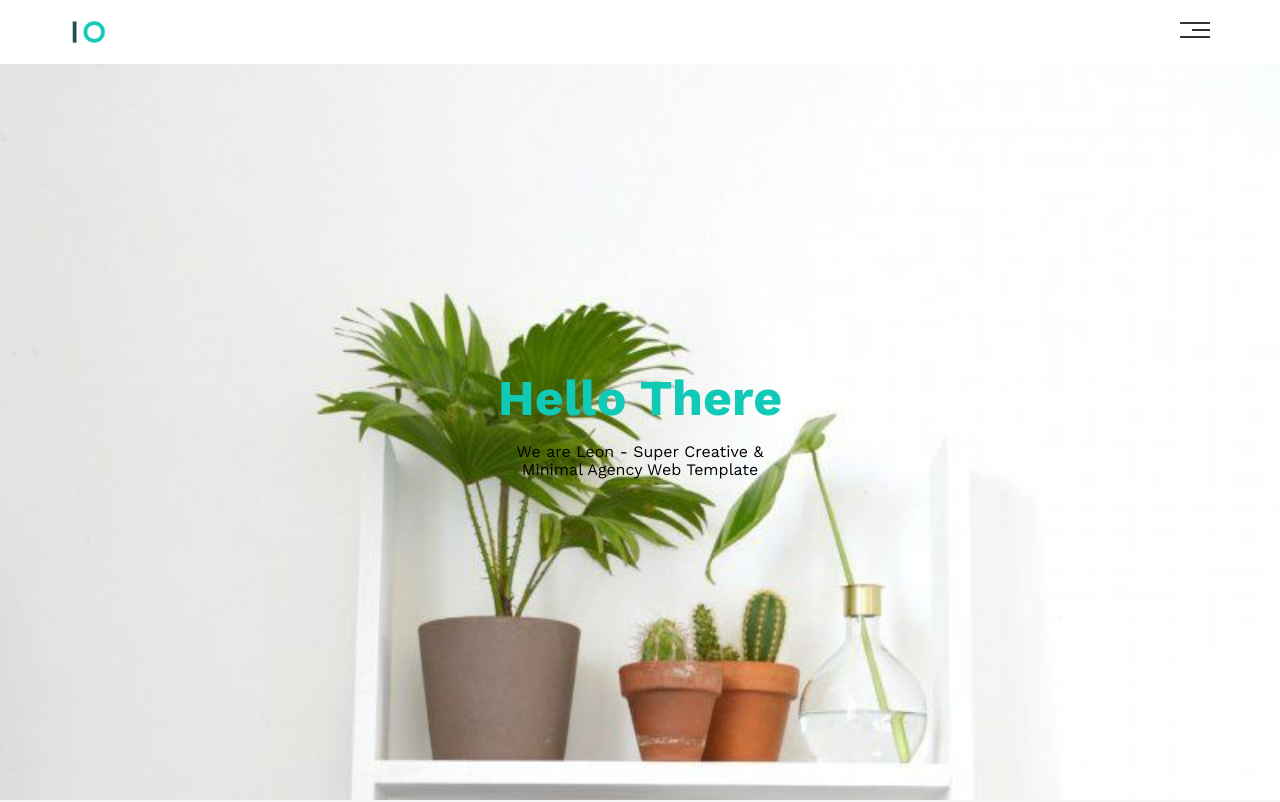
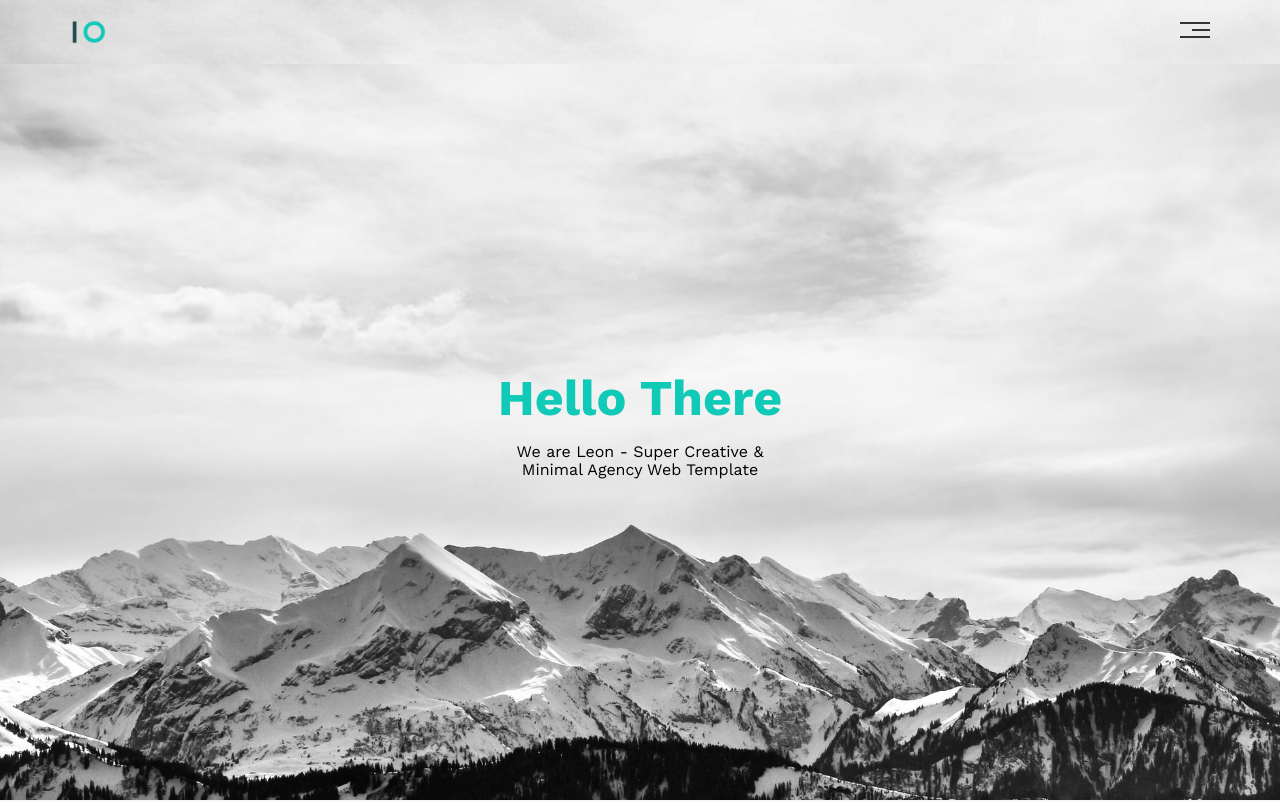
Before and after one commit to ElsayedHossny/leon-project, a plain HTML site: page index.html in a window 1280 px wide. Shown: the top 802 px of the page. Drawn offline with nearby package versions, Linux system fonts and the light colour scheme; a web font is replaced by a local one.

Commit message:
Update leon.css

```diff
--- a/css/leon.css
+++ b/css/leon.css
@@ -64,6 +64,7 @@ body {
 /* start header */
 .header {
     padding: 20px;
+        background: url(/images/landing.jpg);
 }
 
 .header .container {
@@ -156,7 +157,7 @@ body {
 /* end heading */
 /* start ladding */
 .ladding {
-    background: url("/images/about.jpg");
+    background: url(/images/landing.jpg);
     background-size: cover;
     height: calc(100vh - 64px);
     position: relative;
```
